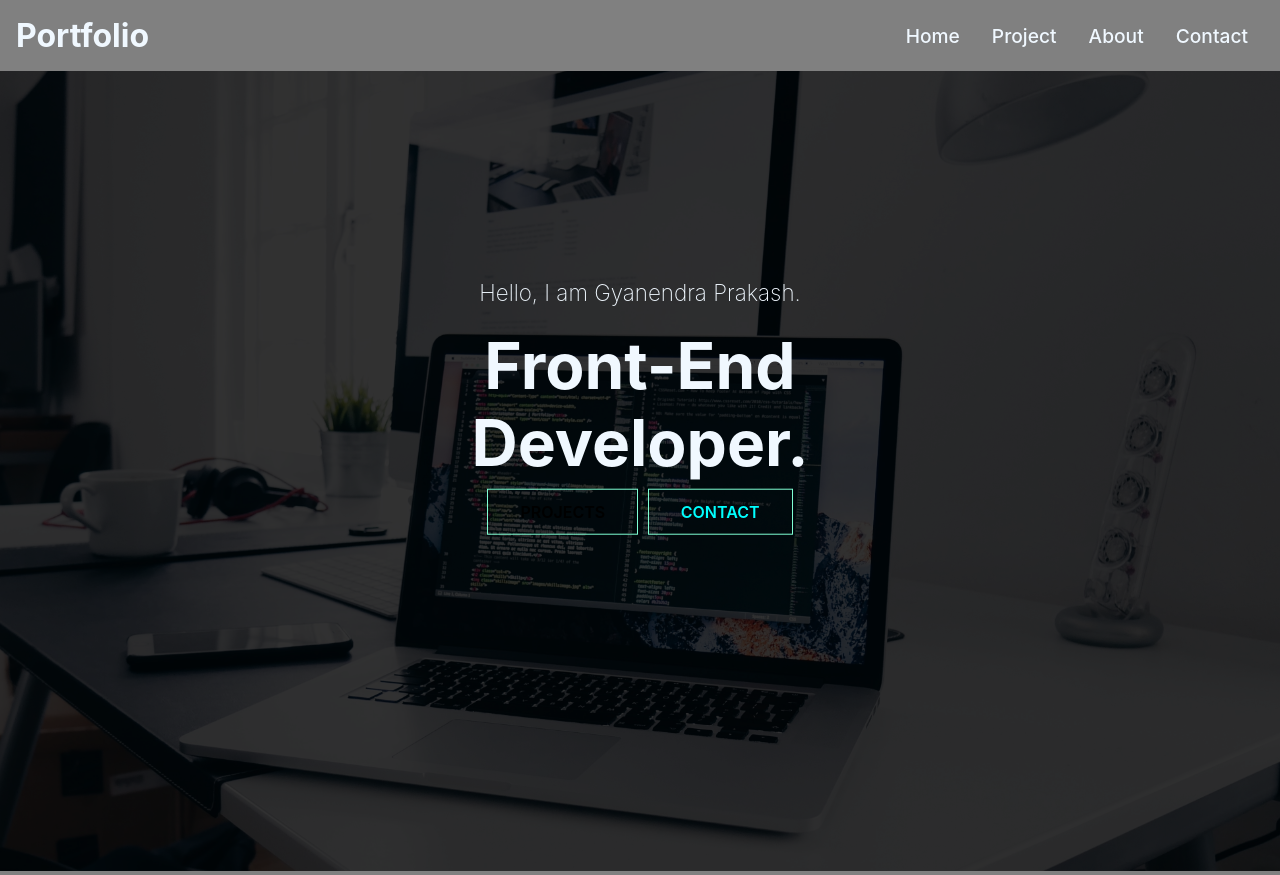
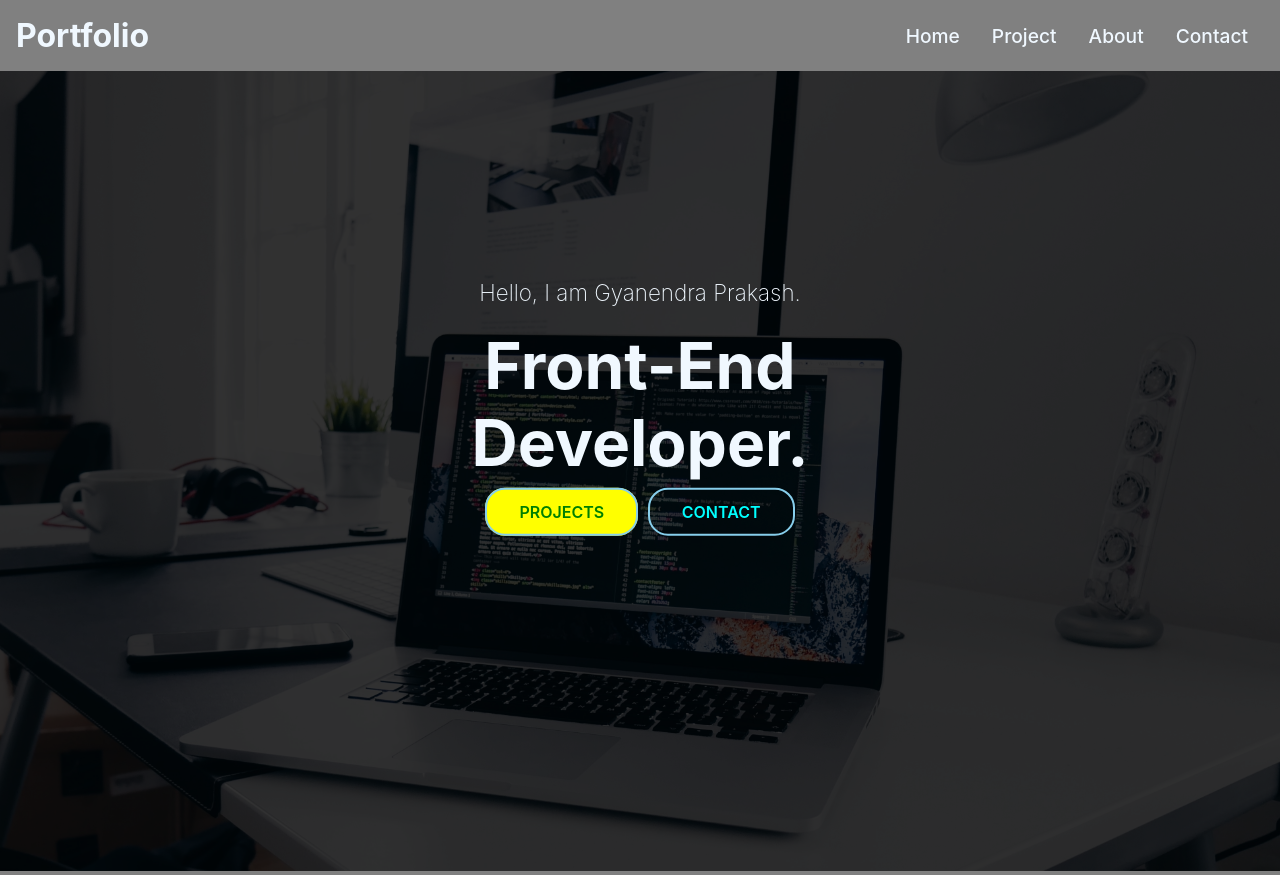
Before and after one commit to Gyanendra-333/my-portfolio, a React (Create React App) app: page / in a window 1280 px wide. Built offline with nearby package versions, Linux system fonts and the light colour scheme.

Commit message:
Button Style

```diff
--- a/src/index.css
+++ b/src/index.css
@@ -41,9 +41,10 @@ ul {
   padding: 12px 32px;
   font-size: 1rem;
   text-transform: uppercase;
-  background: rgb(red, green, blue);
-  color: black;
-  border: 1px solid aquamarine;
+  background: yellow;
+  color: green;
+  border: 2px solid skyblue;
+  border-radius: 20px;
   font-weight: 600;
   cursor: pointer;
 }
@@ -55,6 +56,6 @@ ul {
 
 .btn:hover {
   background: rgba(red, green, blue, alpha);
-  color: brown;
+  color: white;
   transition: 0.3s;
 }
```
